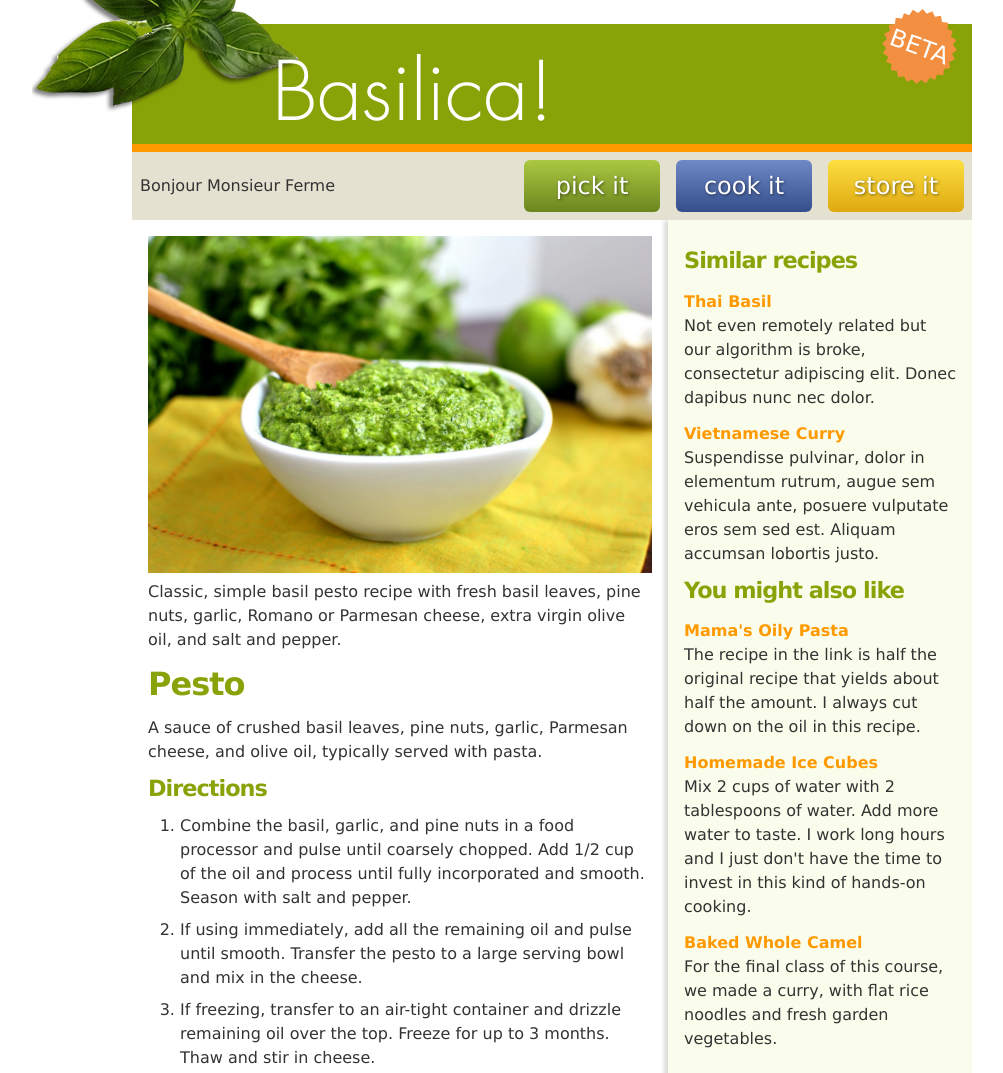
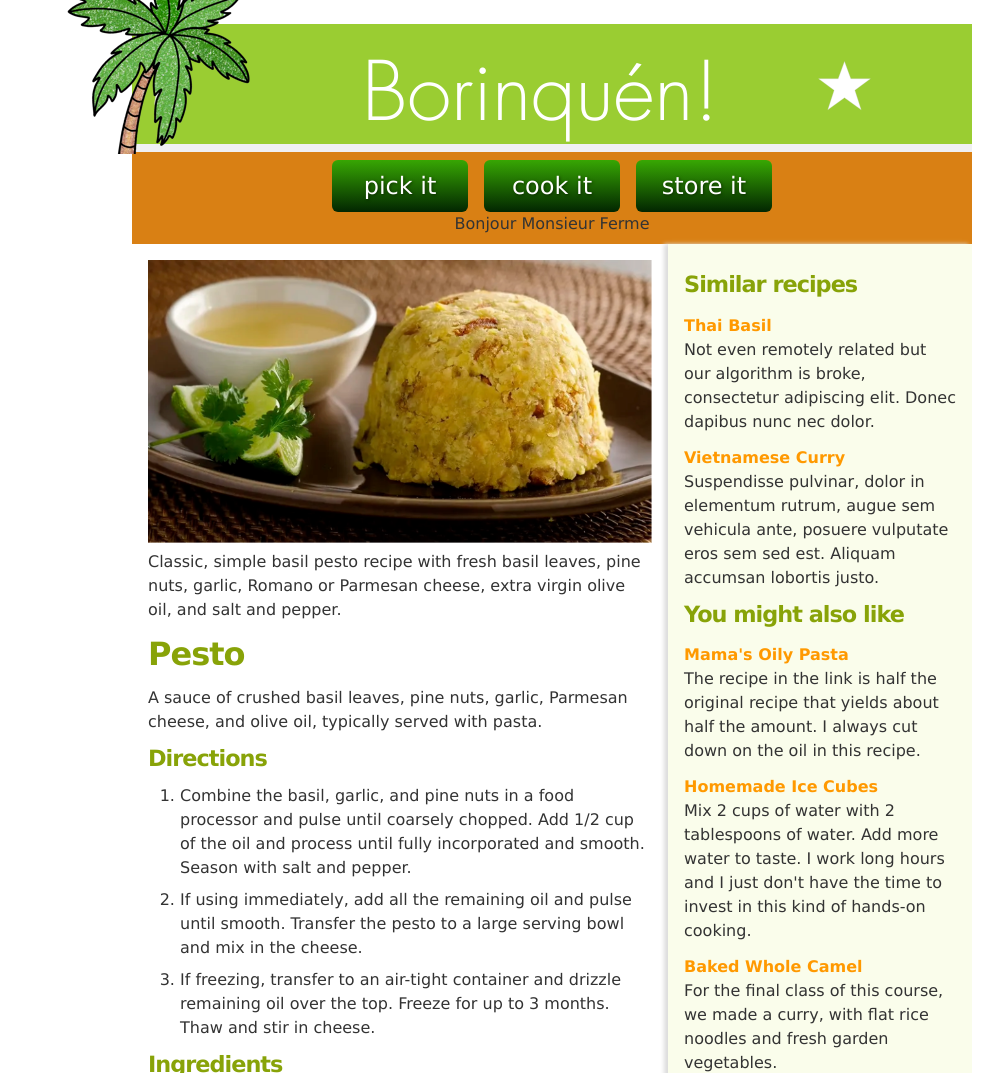
Before and after one commit to dc154/Boriken, a website: page app/index.html in a window 1280 px wide. Shown: the top 1073 px of the page, without its empty margins (88-1091 px from the left). Drawn offline with Linux system fonts and the light colour scheme.

Commit message:
header changes and pic update

```diff
--- a/app/css/styles.css
+++ b/app/css/styles.css
@@ -8,14 +8,20 @@
 }
 
 html {
+  --pr-blue: #3A5EAB;
+  --orange-pr: #D98014;
+  --sky-blue: #30CFF2;
+  --bone-white: #F0F0F2;
+  --dark-red: #8C0B2E;
+  --red-pr: #A60D29;
   --basil-green: #88a308;
   --dark-gray: #333333;
   --light-gray: #e4e1d1;
   --orange: #f90;
   --red: #f00;
   --max-width: 840px;
-  --light-green: #fafdeb
-    /* --breakpoint: 640px; */
+  --light-green: #fafdeb;
+  --breakpoint: 640px;
 }
 
 * {
@@ -74,7 +80,7 @@ li>h4 {
 
 header {
   height: 120px;
-  background: var(--basil-green);
+  background: yellowgreen;
   position: relative;
 
   @media (width > 640pm) {
@@ -82,14 +88,14 @@ header {
   }
 
   h1 {
-    background: url(img/basil.png) no-repeat;
+    background: url(img/tree\ Small.png) no-repeat;
     font-family: futura_stdlight, sans-serif;
     font-weight: normal;
     color: #fff;
     font-size: 5rem;
 
     @media (width > 640px) {
-      padding-left: 240px;
+      padding-left: 330px;
       padding-top: 90px;
       transform: translate(-100px, -80px);
       background-position: top left;
@@ -97,19 +103,19 @@ header {
   }
 
   a.beta {
-    background: url(img/burst.svg) no-repeat;
-    color: #fff;
-    font-size: 1.5rem;
+    background: url(img/ploygon.svg) no-repeat;
+    /* color: var(--orange-pr); */
+    /* font-size: 1.5rem; */
     position: absolute;
     top: -20px;
-    right: 10px;
-    width: 85px;
-    height: 85px;
+    right: 90px;
+    width: 95px;
+    height: 115px;
     text-transform: uppercase;
     display: flex;
     justify-content: center;
     align-items: center;
-    transform: rotate(20deg);
+    transform: rotate(360deg);
     transition: all 1s ease;
 
     &:hover {
@@ -119,12 +125,14 @@ header {
 }
 
 nav {
-  background: var(--light-gray);
-  border-top: 0.5rem solid var(--orange);
+  background: var(--orange-pr);
+  border-top: 0.5rem solid var(--bone-white);
   padding: 0.5rem;
   display: flex;
   align-items: center;
   justify-content: space-between;
+  flex-direction: column-reverse;
+
 
   ul {
     display: flex;
@@ -150,27 +158,27 @@ nav {
 }
 
 .nav-storeit a {
-  background-image: linear-gradient(to bottom, #fcde41 1%, #dfa910 100%);
+  background-image: linear-gradient(to bottom, #37A603 1%, #022601 100%);
 }
 
 .nav-storeit a:hover {
-  background-image: linear-gradient(to bottom, #dfa910 0%, #fcde41 100%);
+  background-image: linear-gradient(to bottom, #055902 0%, #067302 100%);
 }
 
 .nav-pickit a {
-  background-image: linear-gradient(to bottom, #abc841 0%, #6b861e 100%);
+  background-image: linear-gradient(to bottom, #37A603 0%, #022601 100%);
 }
 
 .nav-pickit a:hover {
-  background-image: linear-gradient(to bottom, #6b861e 1%, #abc841 100%);
+  background-image: linear-gradient(to bottom, #055902 1%, #067302 100%);
 }
 
 .nav-cookit a {
-  background-image: linear-gradient(to bottom, #6f89c7 0%, #344e8b 100%);
+  background-image: linear-gradient(to bottom, #37A603 0%, #022601 100%);
 }
 
 .nav-cookit a:hover {
-  background-image: linear-gradient(to bottom, #344e8b 1%, #6f89c7 100%);
+  background-image: linear-gradient(to bottom, #055902 1%, #067302 100%);
 }
 
 
--- a/app/index.html
+++ b/app/index.html
@@ -10,8 +10,8 @@
 
 <body>
   <header>
-    <h1>Basilica!</h1>
-    <a class="beta" href="#">Beta</a>
+    <h1>Borinquén!</h1>
+    <a class="beta" href="#"></a>
   </header>
 
   <nav>
@@ -26,12 +26,12 @@
   <main class="content">
     <article itemscope itemtype="http://schema.org/Recipe">
       <figure>
-        <!-- <img src="img/pesto.jpg" itemprop="image" alt="a bold of pesto with a wooden spoon in it" /> -->
-        <img alt="a bowl of pesto with a wooden spoon in it" src="img/pesto.jpg" srcset="
+        <img src="img/Mofongo.png" itemprop="image" alt="plate of mofongo" />
+        <!-- <img alt="a bowl of pesto with a wooden spoon in it" src="img/Mofongo.png" srcset="
     img/pesto/pesto_iodywc_c_scale,w_380.jpg   600w,
     img/pesto/pesto_iodywc_c_scale,w_780.jpg  1024w,
     img/pesto/pesto_iodywc_c_scale,w_1380.jpg 2048w
-  " width="100%" height="auto" />
+  " width="100%" height="auto" /> -->
         <figcaption>
           Classic, simple basil pesto recipe with fresh basil leaves, pine nuts,
           garlic, Romano or Parmesan cheese, extra virgin olive oil, and salt and
```
Also changed, not shown: app/css/img/flag Small.png (added), app/css/img/flag.png (added), app/css/img/ploygon.svg (added), app/css/img/star.svg (added), app/css/img/star2.svg (added), app/css/img/tree Small.png (added), app/css/img/tree.png (added), app/img/Mofongo.png (added), 2 other files.
